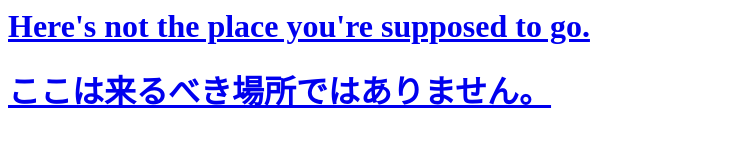
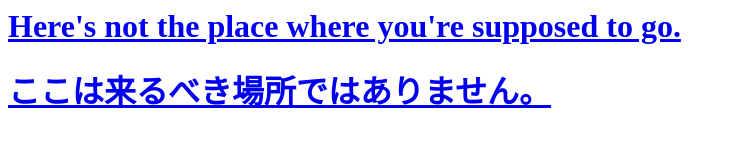
Before and after one commit to sakurapleasure/sakurapleasure.github.io, a plain HTML site: page index.html in a window 1280 px wide. Shown: the whole page, without its empty margins (0-736 px from the left). Drawn offline with Linux system fonts and the light colour scheme.

Commit message:
fix grammar

```diff
--- a/index.html
+++ b/index.html
@@ -4,7 +4,8 @@
 		<title>Reiju</title>
 	</head>
 	<body>
-		<h1><a href="https://gakupuro.com">Here's not the place you're supposed to go.</a></h1>
+		<h1><a href="https://gakupuro.com">Here's not the
+place where you're supposed to go.</a></h1>
 		<h1><a href="https://gakupuro.com">ここは来るべき場所ではありません。</a></h1>
 	</body>
 </html>
```
